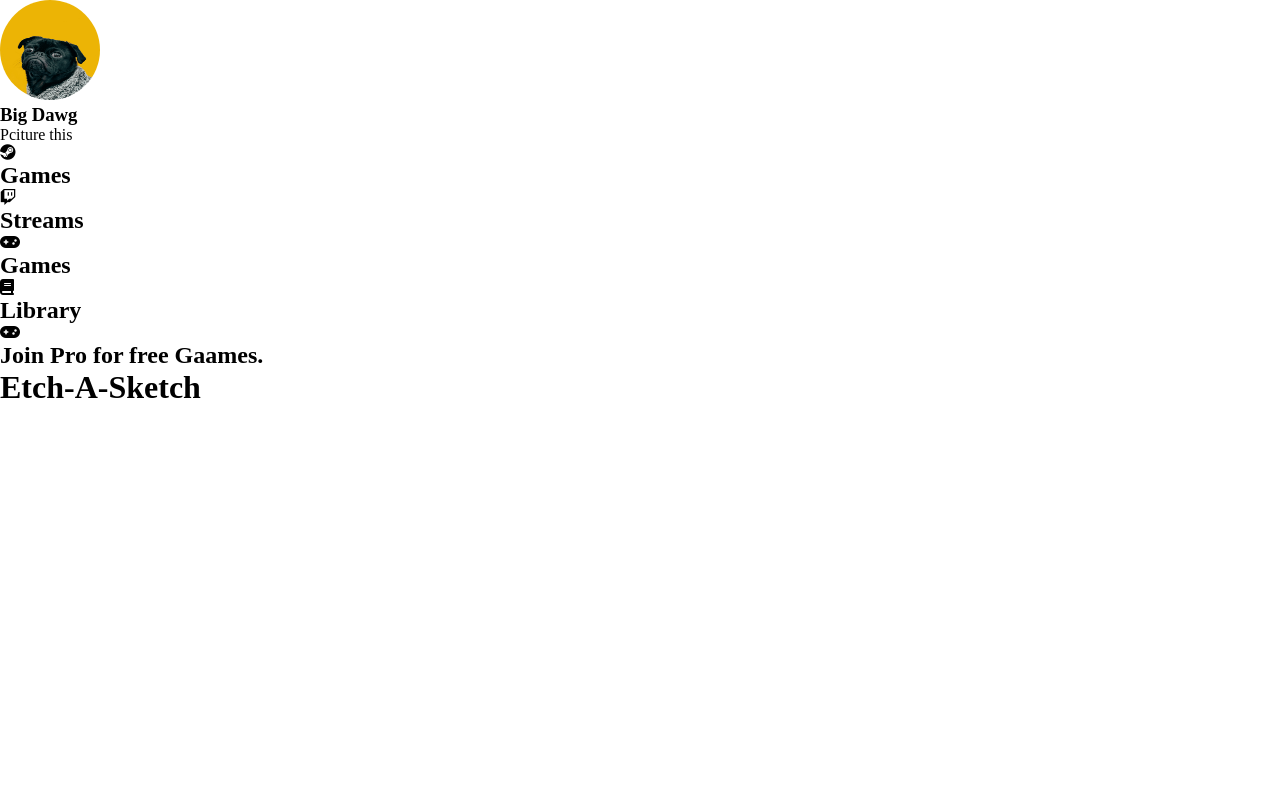
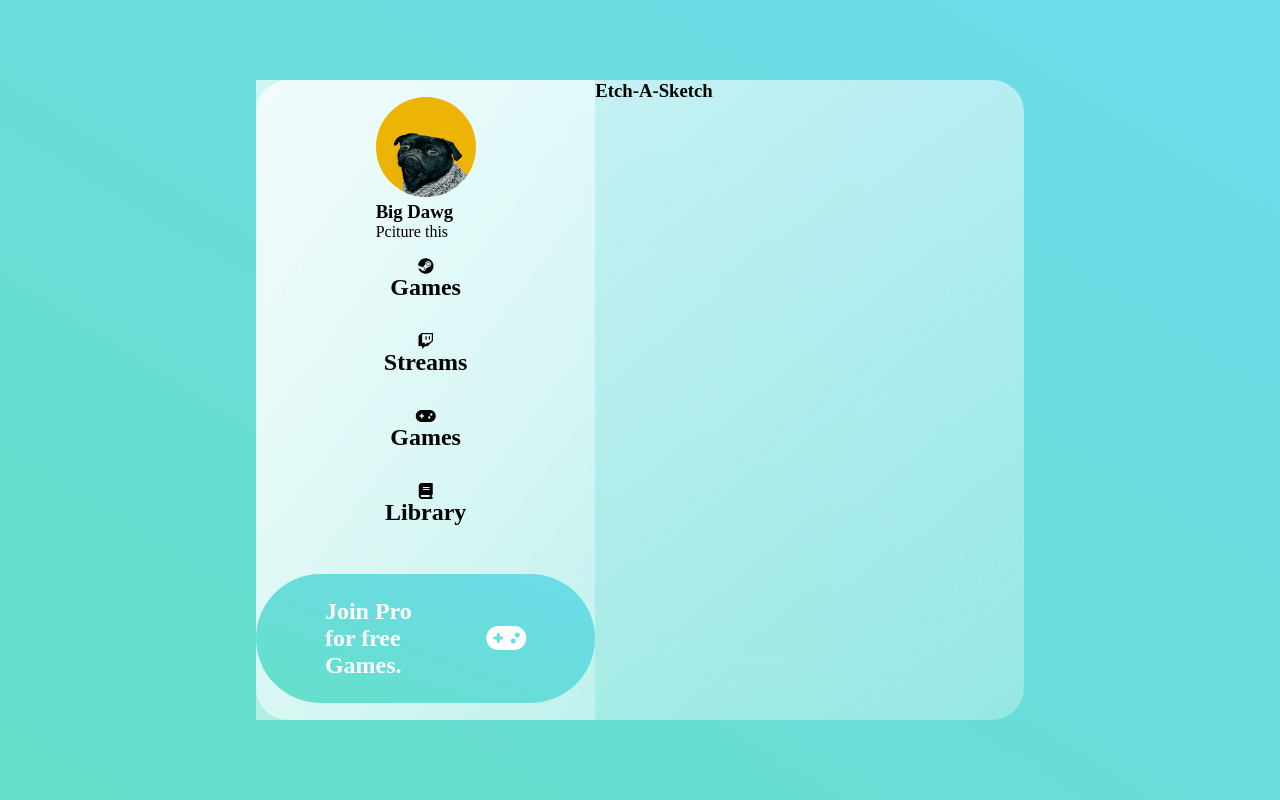
Before and after one commit to hanzsdev/etch-a-sketch, a plain HTML site: page index.html in a window 1280 px wide. Drawn offline with Linux system fonts and the light colour scheme.

Commit message:
Initial css layout styling

```diff
--- a/index.html
+++ b/index.html
@@ -8,6 +8,8 @@
     <script src="https://kit.fontawesome.com/c67a929a3c.js" crossorigin="anonymous"></script>
 </head>
 <body>
+    <main>
+        <section class="glass">
             <aside class="nav-bar">
                 <div class="profile-container">
                     <img  class="pp" src="images/dog_photo.jpg" alt="profile image">
@@ -33,14 +35,18 @@
                     </div>
                 </div>
                 <div class="popup">
-            <i class="fa-solid fa-gamepad"></i>
-            <h2>Join Pro for free Gaames.</h2>
+                    <i class="fa-solid fa-gamepad fa-2xl"></i>
+                    <h2>Join Pro for free Games.</h2>
                 </div>
             </aside>
-    <main>
+        <section class="main-container">
             <h1>Etch-A-Sketch</h1>
             <div class="main-grid-container">
             </div>
+        </section>
+        </section>
     </main>
+    <div class="circle1"></div>
+    <div class="circle2"></div>
 </body>
 </html>
--- a/styles.css
+++ b/styles.css
@@ -9,3 +9,71 @@
     height: 100px;
     border-radius: 50%;
 }
+
+main {
+    display: flex;
+    flex-direction: column;
+    justify-content: center;
+    align-items: center;
+    min-height: 100vh;
+    background: linear-gradient(to right top, #65dfc9, #6cdbeb);
+}
+
+.glass {
+    background-color: white;
+    min-height: 80vh;
+    width: 60%;
+    background: linear-gradient(
+        to right bottom,
+        rgba(255, 255, 255, 0.7),
+        rgba(255, 255, 255, 0.3)
+      );
+    border-radius: 2rem;
+    backdrop-filter: blur(2rem);
+
+    display: flex;
+}
+
+.nav-bar {
+    display: flex;
+    flex-direction: column;
+    justify-content: space-evenly;
+    align-items: center;
+    background: linear-gradient(
+        to right bottom,
+        rgba(255, 255, 255, 0.7),
+        rgba(255, 255, 255, 0.3)
+      );
+
+}
+
+.nav-links {
+    display: flex;
+    flex-direction: column;
+    justify-content: center;
+    align-items: center;
+}
+
+.links {
+    display: flex;
+    justify-content: center;
+    flex-direction: column;
+    align-items: center;
+    margin-bottom: 2rem;
+}
+
+.popup {
+    display: flex;
+    align-items: center;
+    flex-direction:row-reverse;
+    justify-content: space-evenly;
+    padding: 1.5rem;
+    color: white;
+    border-radius: 8rem;
+    background: linear-gradient(to right top, #65dfc9, #6cdbeb);
+}
+
+.popup h2 {
+    width: 40%;
+    font-weight: 600;
+}
```
Lines whose indentation alone changed are shown as unchanged.
